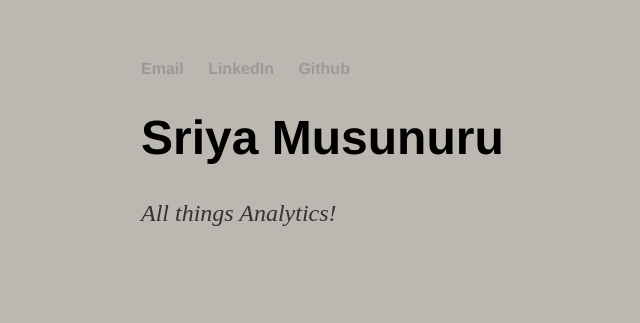
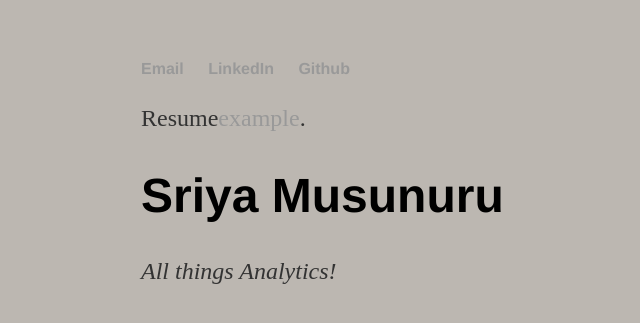
Before and after one commit to SriyaMusunuru/SriyaMusunuru.github.io, a Jekyll site: the page built from index.html, in a window 1280 px wide. Shown: the top 323 px of the page, without its empty margins (51-691 px from the left). Built offline with Jekyll 4.4.1, drawn with Linux system fonts in a browser that asks for light colours.

Commit message:
Update default.html

```diff
--- a/_layouts/default.html
+++ b/_layouts/default.html
@@ -14,7 +14,7 @@
 	    		</ul>
 			</nav>
 			<div class="container">
-
+			  <p>Resume<a href="/media/resume.pdf">example</a>.</p>
 			{{ content }}
 
 			</div><!-- /.container -->
```
